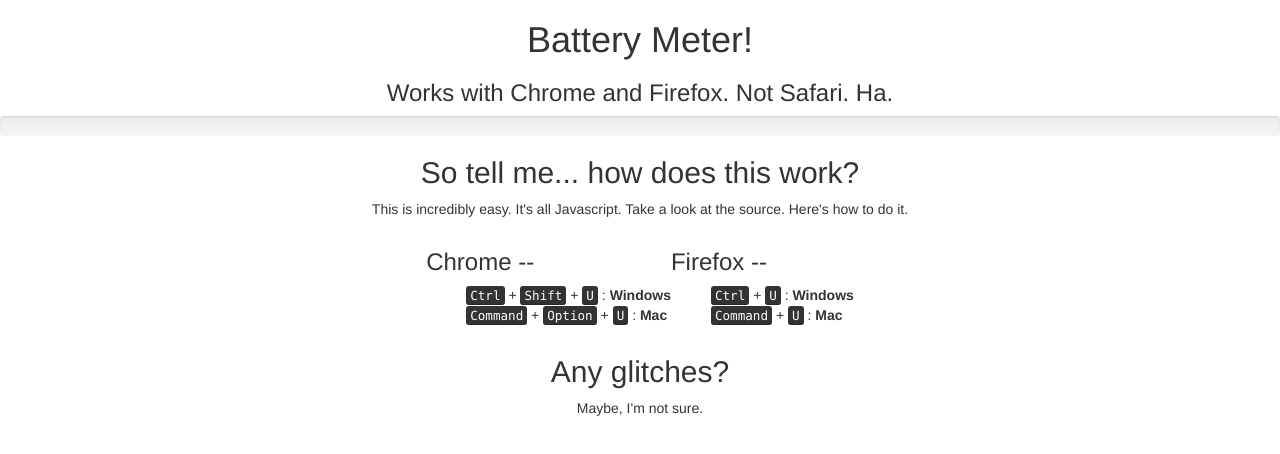
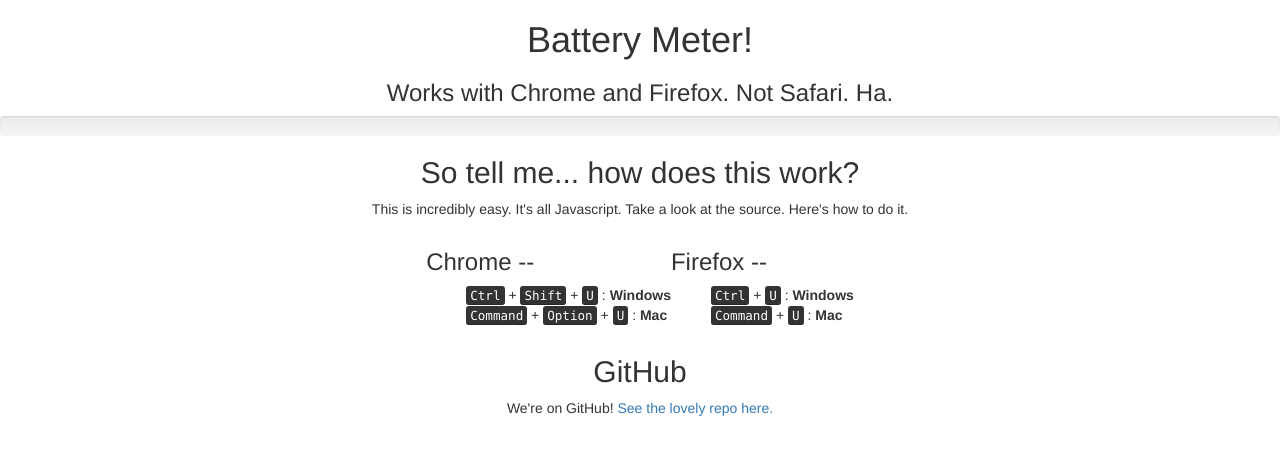
Before and after one commit to theawesomecoder61/Battery-Meter, a plain HTML site: page battery.html in a window 1280 px wide. Drawn offline with nearby package versions, Linux system fonts and the light colour scheme.

Commit message:
Update battery.html

```diff
--- a/battery.html
+++ b/battery.html
@@ -133,11 +133,10 @@ $("#no-safari span").text("iOS sucks!");
 </td>
 </tr>
 </table>
-
-<h2>Any glitches?</h2>
-<p>Maybe, I'm not sure.</p>
 </div>
 
+<h2>GitHub</h2>
+<p>We're on GitHub! <a href="https://github.com/theawesomecoder61/Battery-Meter">See the lovely repo here.</a></p>
 </center>
 
 </body>
```
